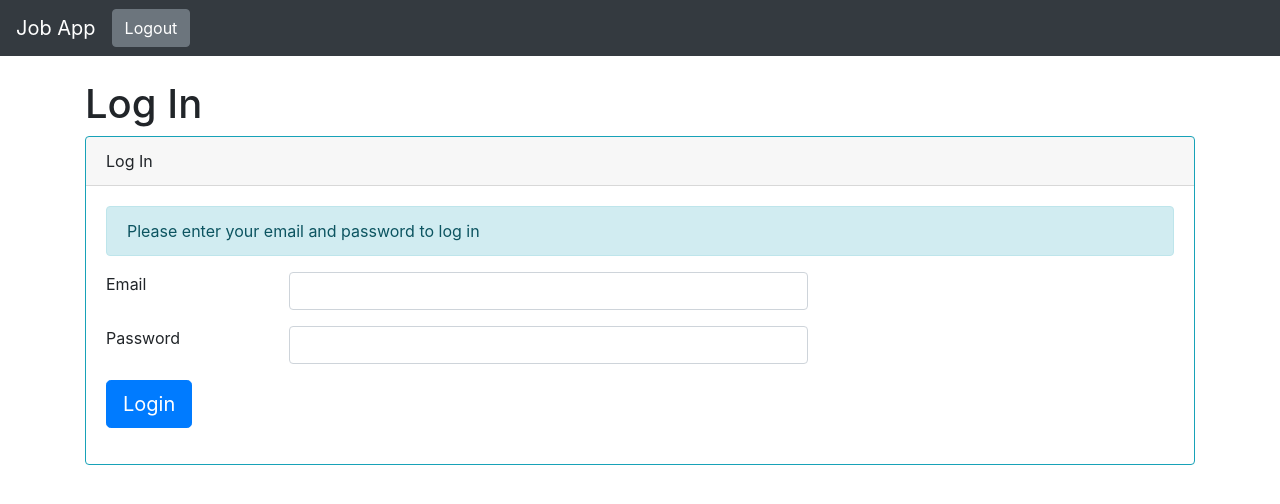
After one commit to BDPA-HSCC-ATL-2018/bdpa-loans, a PHP site: page /forms/login.php in a window 1280 px wide. The commit adds this page. Shown: the top 504 px of the page. Run offline with PHP 8.4, Linux system fonts and the light colour scheme.

Commit message:
finished login and signup

```diff
--- /dev/null
+++ b/forms/login.php
@@ -0,0 +1,36 @@
+<?php
+$page_title = "Log In";
+include_once $_SERVER['DOCUMENT_ROOT'] . '/web-assets/tpl/app_header.php';
+include_once $_SERVER['DOCUMENT_ROOT'] . '/web-assets/tpl/app_nav.php';
+?>
+<h1><?php echo $page_title ?></h1>
+
+<form id="login" method="post" action="/bdpa-loans/" class="needs-validation" novalidate>
+
+  <div class="card border-info">
+    <div class="card-header">Log In</div>
+    <div class="card-body">
+      <div class="alert alert-info">Please enter your email and password to log in</div>
+      <div class="form-group row">
+        <label for="email_id" class="col-sm-2">Email</label>
+        <div class= "col-md-6">
+          <input type="email" class="form-control" id="email_id" name="email_id" required>
+        </div>
+      </div>
+      <div class="form-group row">
+        <label for="pw" class="col-sm-2">Password</label>
+        <div class= "col-md-6">
+          <input type="password" class="form-control" id="pw" name="pw" required>
+        </div>
+
+      </div>
+
+      <div class="form-group row">
+        <div class= "col-md-6">
+          <input type="hidden" name="action" value="login">
+          <button type="submit" class="btn btn-lg btn-primary">Login</button>
+        </div>
+      </div>
+    </div>
+  </div>
+</form>
```
Also changed, not shown: forms/signup.php (+11 -6 lines), 1 other file.
